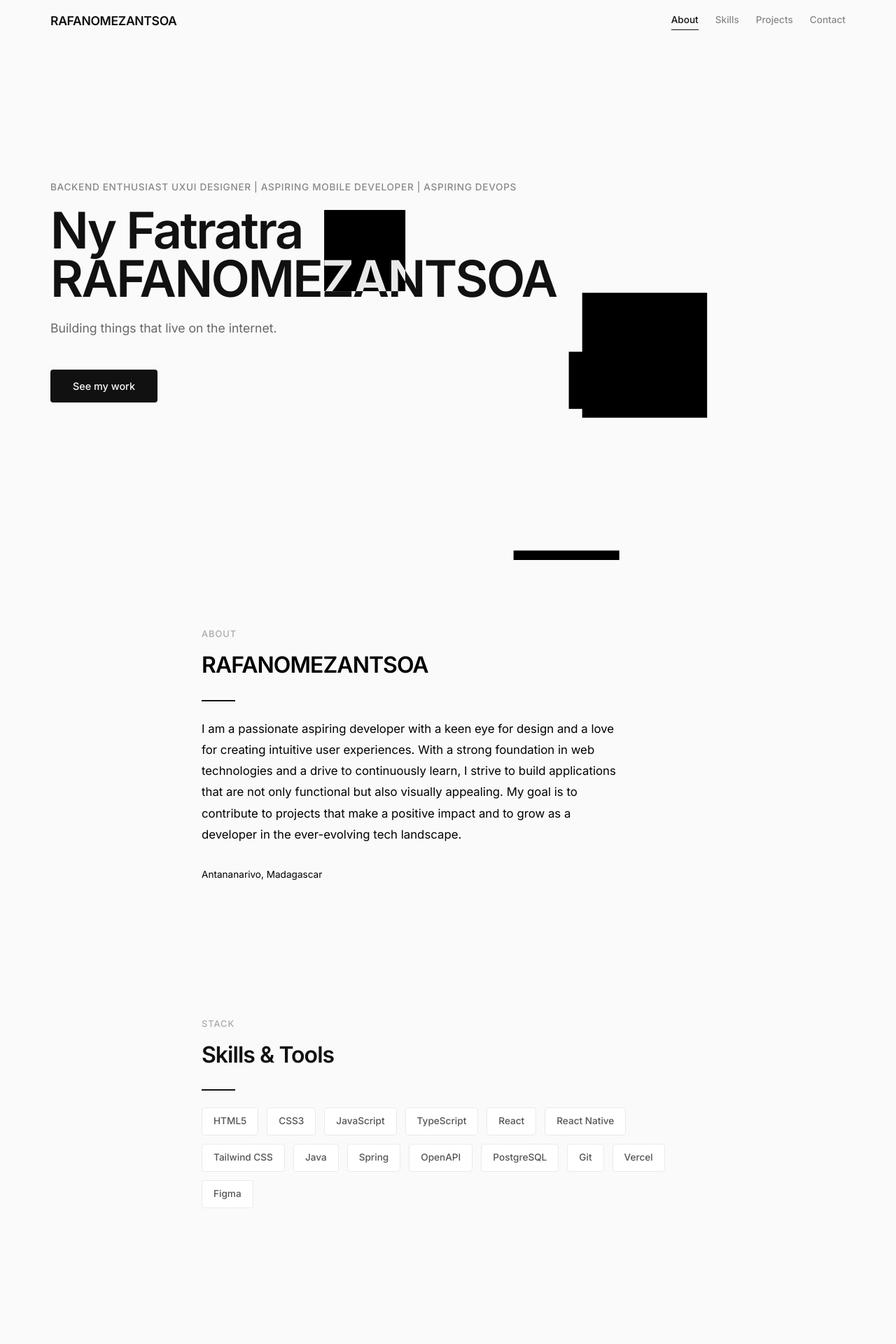
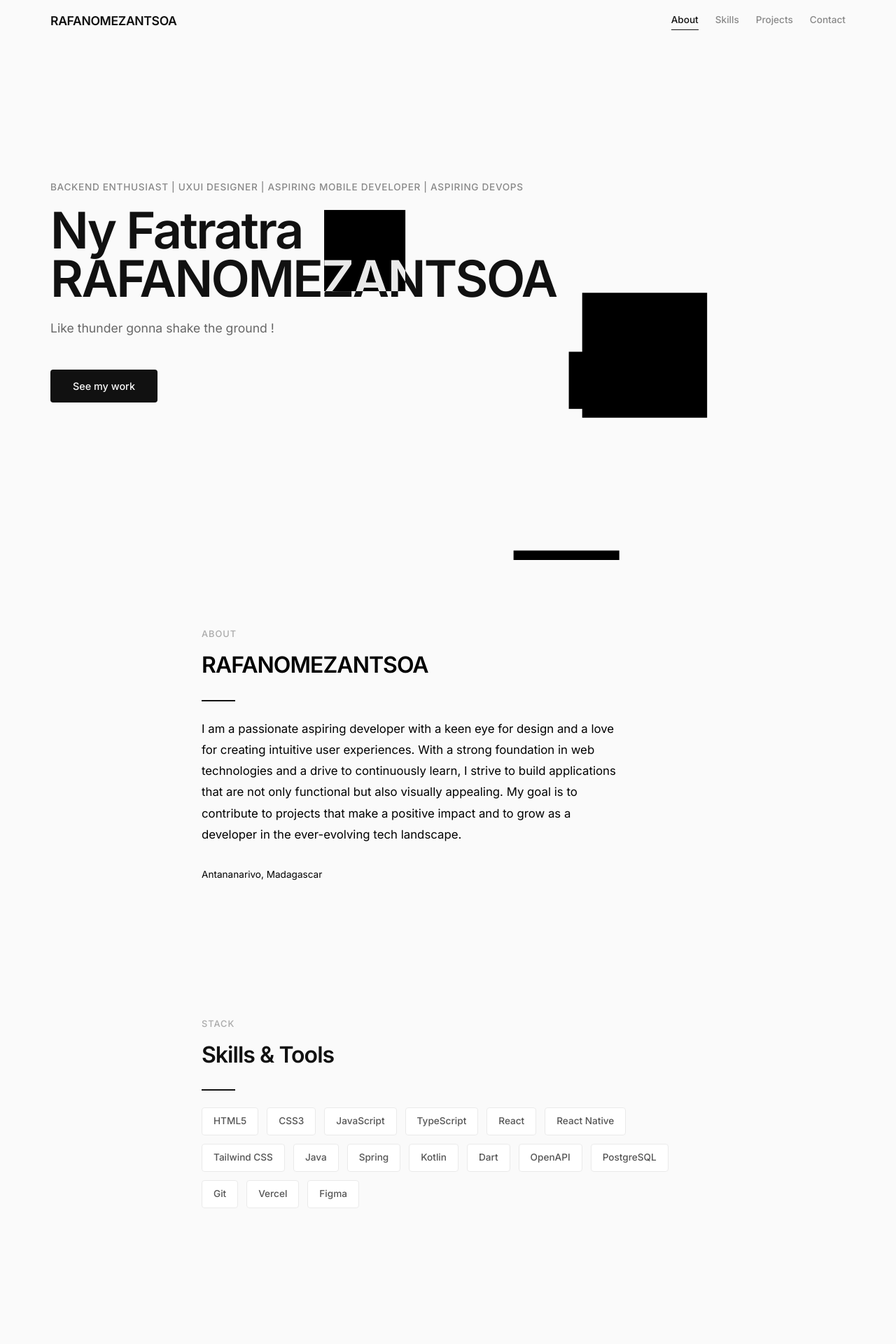
Before and after one commit to fatratra-png/fatratra-portfolio, a React (Vite) app: page / in a window 1280 px wide. Shown: the top 1920 px of the page at 70% size. Built offline with nearby package versions, Linux system fonts and the light colour scheme.

Commit message:
chore:pipe between profiles and skills update

```diff
--- a/src/content.ts
+++ b/src/content.ts
@@ -35,8 +35,8 @@ export type Content = {
 export const content: Content = {
   name: "Ny Fatratra RAFANOMEZANTSOA",
   title:
-    "Backend Enthusiast UXUI Designer | Aspiring Mobile developer | Aspiring DevOps",
-  tagline: "",
+    "Backend Enthusiast | UXUI Designer | Aspiring Mobile developer | Aspiring DevOps",
+  tagline: "Like thunder gonna shake the ground !",
   avatar: "",
   about:
     "I am a passionate aspiring developer with a keen eye for design and a love for creating intuitive user experiences. With a strong foundation in web technologies and a drive to continuously learn, I strive to build applications that are not only functional but also visually appealing. My goal is to contribute to projects that make a positive impact and to grow as a developer in the ever-evolving tech landscape.",
@@ -52,6 +52,8 @@ export const content: Content = {
     { name: "Tailwind CSS", color: "#38b2ac" },
     { name: "Java", color: "#007396" },
     { name: "Spring", color: "" },
+    { name: "Kotlin", color: "" },
+    { name: "Dart", color: "" },
     { name: "OpenAPI", color: "" },
     { name: "PostgreSQL", color: "#336791" },
     { name: "Git", color: "#f05032" },
```
